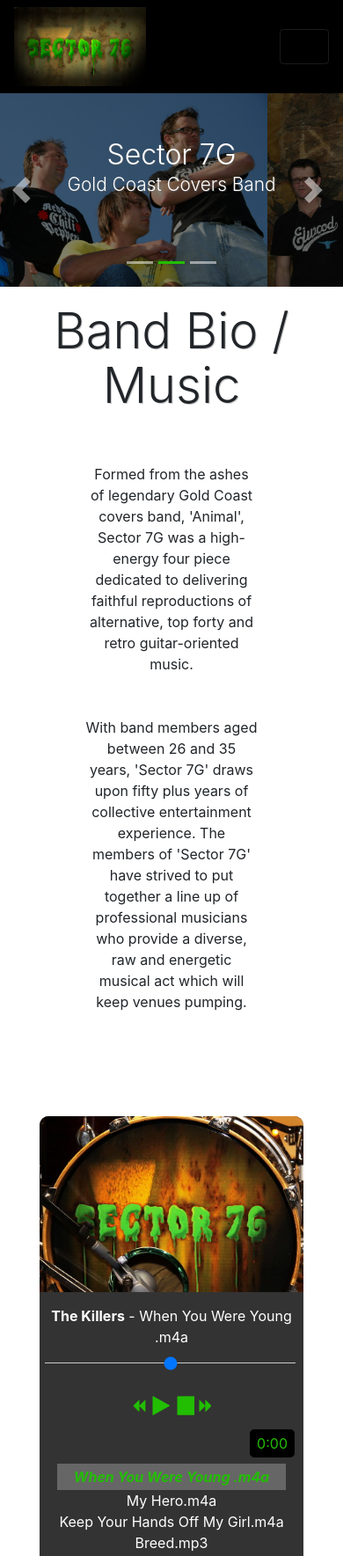
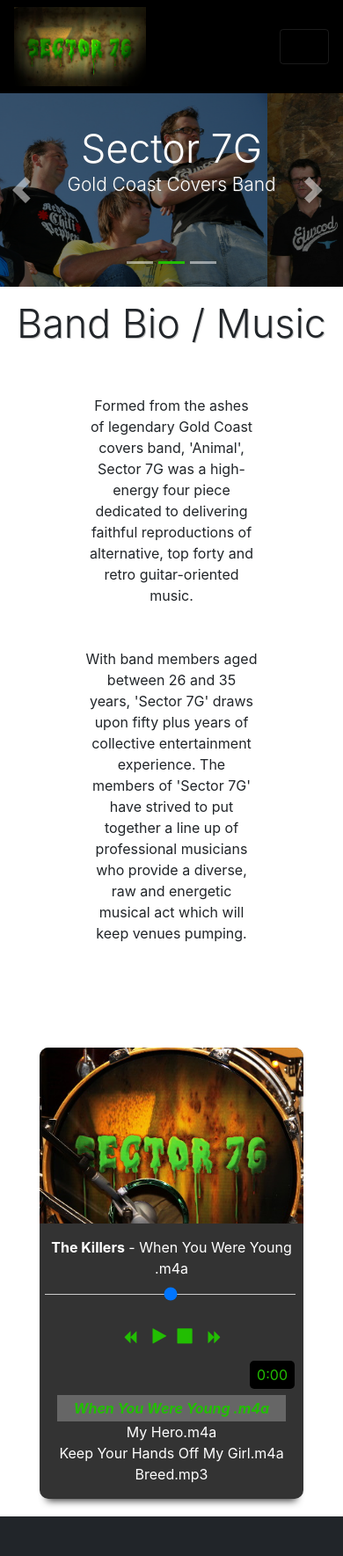
Before and after one commit to Donatron/sector_7g, a website: page index.html in a window 390 px wide. Shown: the top 1769 px of the page at 88% size. Drawn offline with Linux system fonts and the light colour scheme.

Commit message:
minor styling changes to section headings on smaller devices
added js fix for hamburger menu not disappearing after selection

```diff
--- a/css/one-page-wonder.css
+++ b/css/one-page-wonder.css
@@ -364,21 +364,30 @@
     height: 25px;
   }
 
+  button#prev {
+    margin-right: 10px;
+  }
+
+  button#next {
+    margin-left: 10px;
+  }
+
   .fa-stop,
   .fa-pause,
   .fa-play {
-    font-size: 25px;
+    font-size: 20px;
   }
 }
 
 @media (max-width: 614px) {
-  .carousel-caption .display-1 {
-    font-size: 2rem;
+  .carousel-caption .display-1,
+  .display-4 {
+    font-size: 2.8rem;
     line-height: 1;
-    color: red;
   }
 
-  .carousel-caption .display-4 {
+  .carousel-caption .display-4,
+  .display-1 {
     font-size: 1.3rem;
     line-height: 1;
   }
--- a/index.html
+++ b/index.html
@@ -47,7 +47,7 @@
               <a class="nav-link" href="#profiles">Profiles</a>
             </li>
             <li class="nav-item">
-              <a class="nav-link" href="#bio">Music</a>
+              <a class="nav-link" href="#music">Music</a>
             </li>
           </ul>
         </div>
--- a/js/main.js
+++ b/js/main.js
@@ -107,3 +107,8 @@
     $('#progress').css('width', value + '%');
   });
 }
+
+// Fix Navbar Toggler
+$('.navbar-collapse ul li').click(function() {
+  $('#navbarResponsive').removeClass('show');
+});
```
